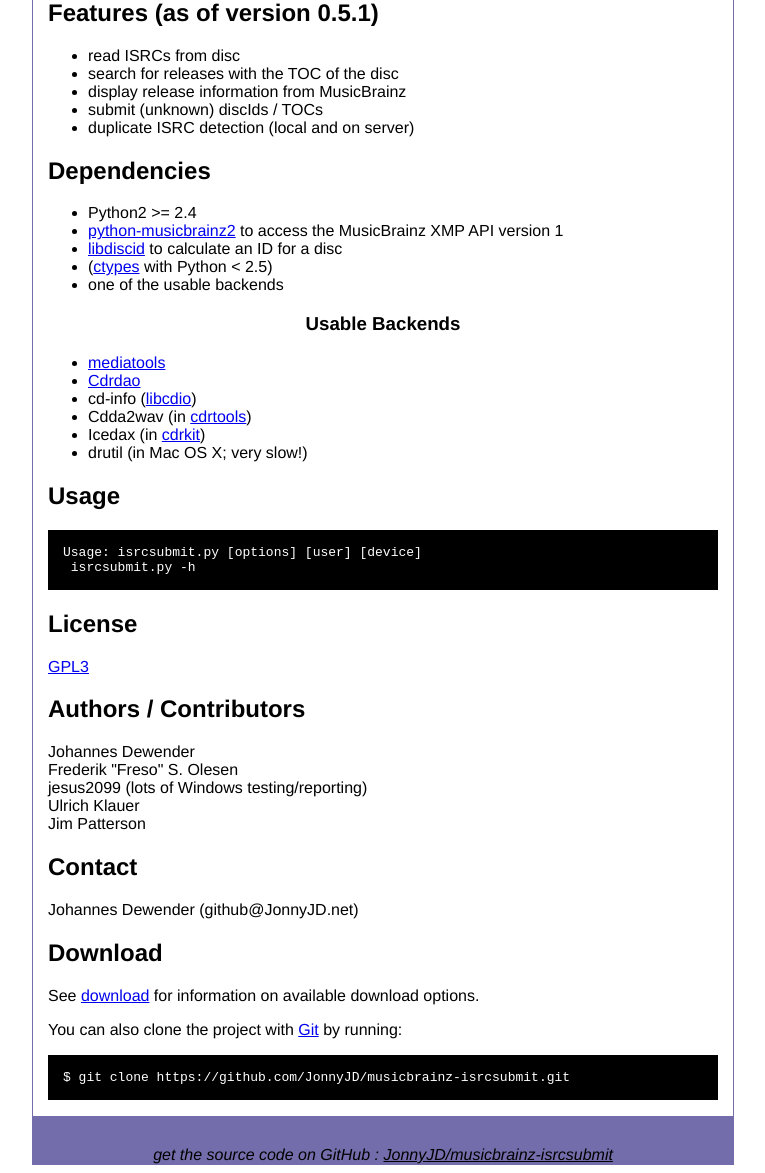
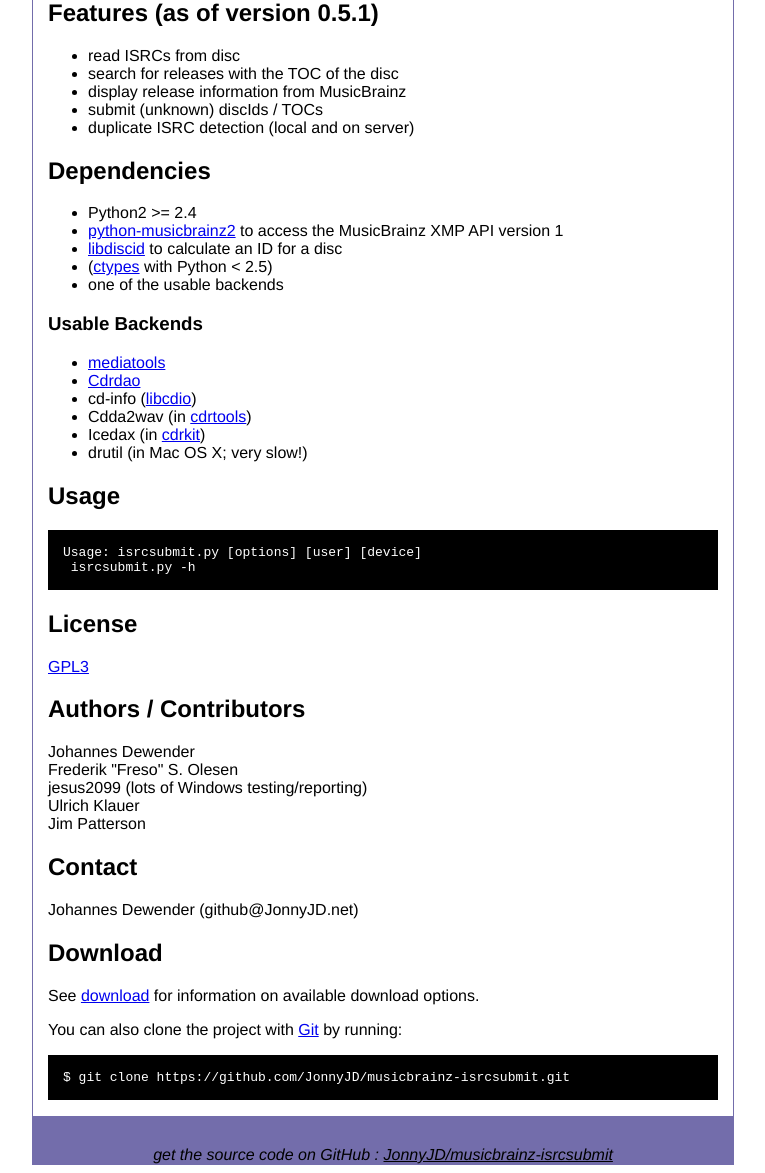
Before and after one commit to JonnyJD/musicbrainz-isrcsubmit, a Jekyll site: the page built from index.html, in a window 1280 px wide. Shown: the part 320-1493 px from the top of the page, without its empty margins (257-1022 px from the left). Built offline with Jekyll 4.4.1, drawn with Linux system fonts in a browser that asks for light colours.

Commit message:
align all headings left

```diff
--- a/css/default.css
+++ b/css/default.css
@@ -17,8 +17,6 @@
 }
 h1 .small { font-size: 0.5em; }
 h2 { font-size: 1.5em; }
-h3 { text-align: center; }
-h4 { text-align: center; }
 .twolineheadings h3 { text-align: left; margin-bottom: 0px; }
 .twolineheadings h4 { text-align: left; margin-top: 0px; }
 a.current { font-weight: bold; }
```
